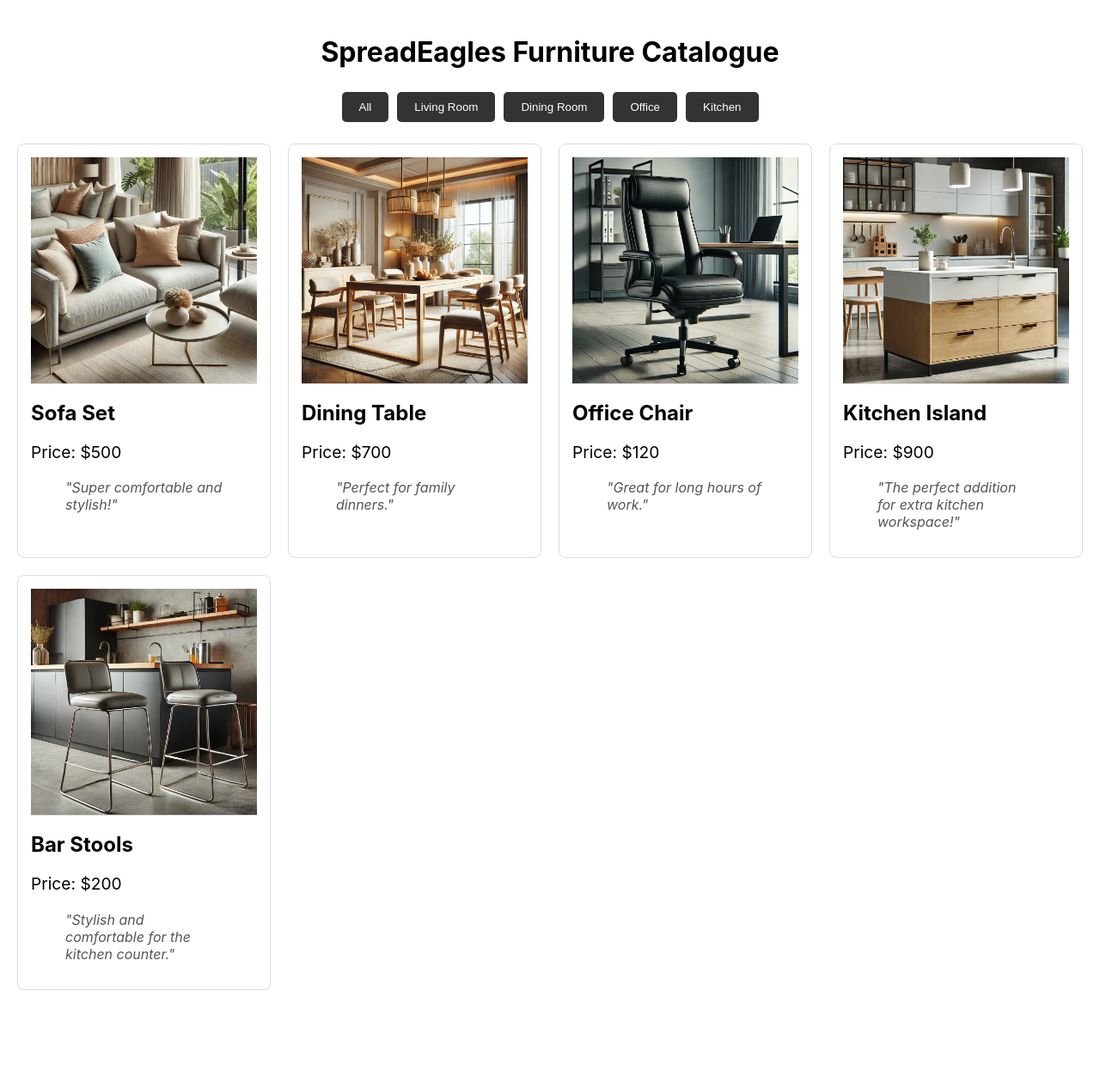
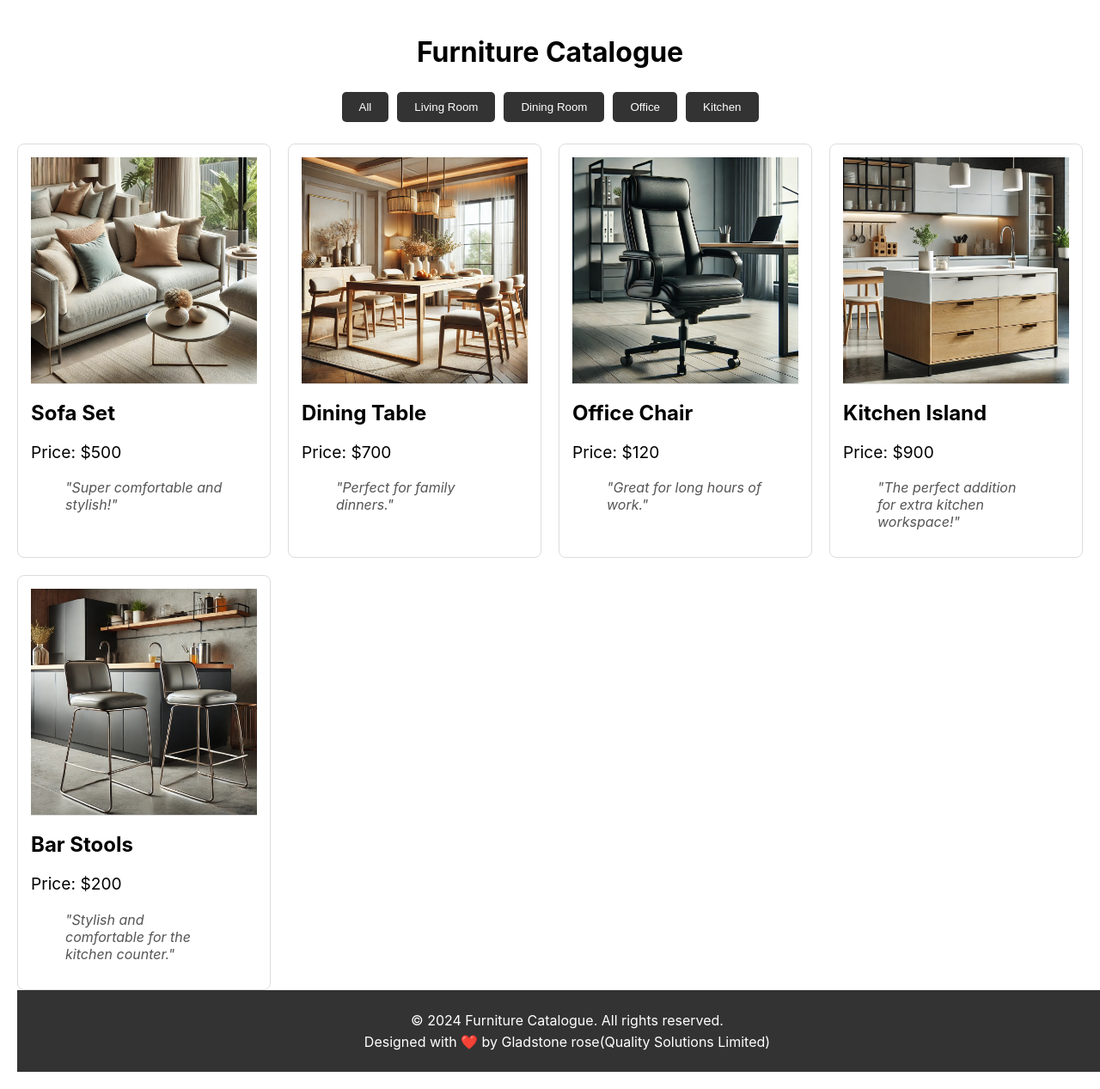
Before and after one commit to gladstone28/furniture-catalogue-app, a React (Create React App) app: page / in a window 1280 px wide. Shown: the whole page at 86% size. Before the commit the page ends 1172 px from the top, so only its background shows below. Built offline with nearby package versions, Linux system fonts and the light colour scheme.

Commit message:
modify App.js and add new Footer.css file

```diff
--- a/src/App.js
+++ b/src/App.js
@@ -2,8 +2,9 @@
 import React, { useState } from 'react';
 import FurnitureCard from './components/FurnitureCard';
 import CategoryFilter from './components/CategoryFilter';
-import './styles/App.css'; // Import main app styles
-import furnitureData from './data/furnitureData'; // Import mock data
+import Footer from './components/Footer';  // Import Footer
+import './styles/App.css';
+import furnitureData from './data/furnitureData';
 
 const App = () => {
   const [category, setCategory] = useState('All');
@@ -18,13 +19,16 @@ const App = () => {
 
   return (
     <div className="app-container">
-      <h1>SpreadEagles Furniture Catalogue</h1>
+      <h1>Furniture Catalogue</h1>
       <CategoryFilter onFilter={filterFurniture} />
       <div className="furniture-grid">
         {filteredFurniture.map(furniture => (
           <FurnitureCard key={furniture.id} furniture={furniture} />
         ))}
       </div>
+
+      {/* Footer component */}
+      <Footer />
     </div>
   );
 };
--- /dev/null
+++ b/src/styles/Footer.css
@@ -0,0 +1,14 @@
+/* src/styles/Footer.css */
+.footer {
+  background-color: #333;
+  color: white;
+  text-align: center;
+  padding: 20px;
+  position: relative;
+  bottom: 0;
+  width: 100%;
+}
+
+.footer p {
+  margin: 5px 0;
+}
```
